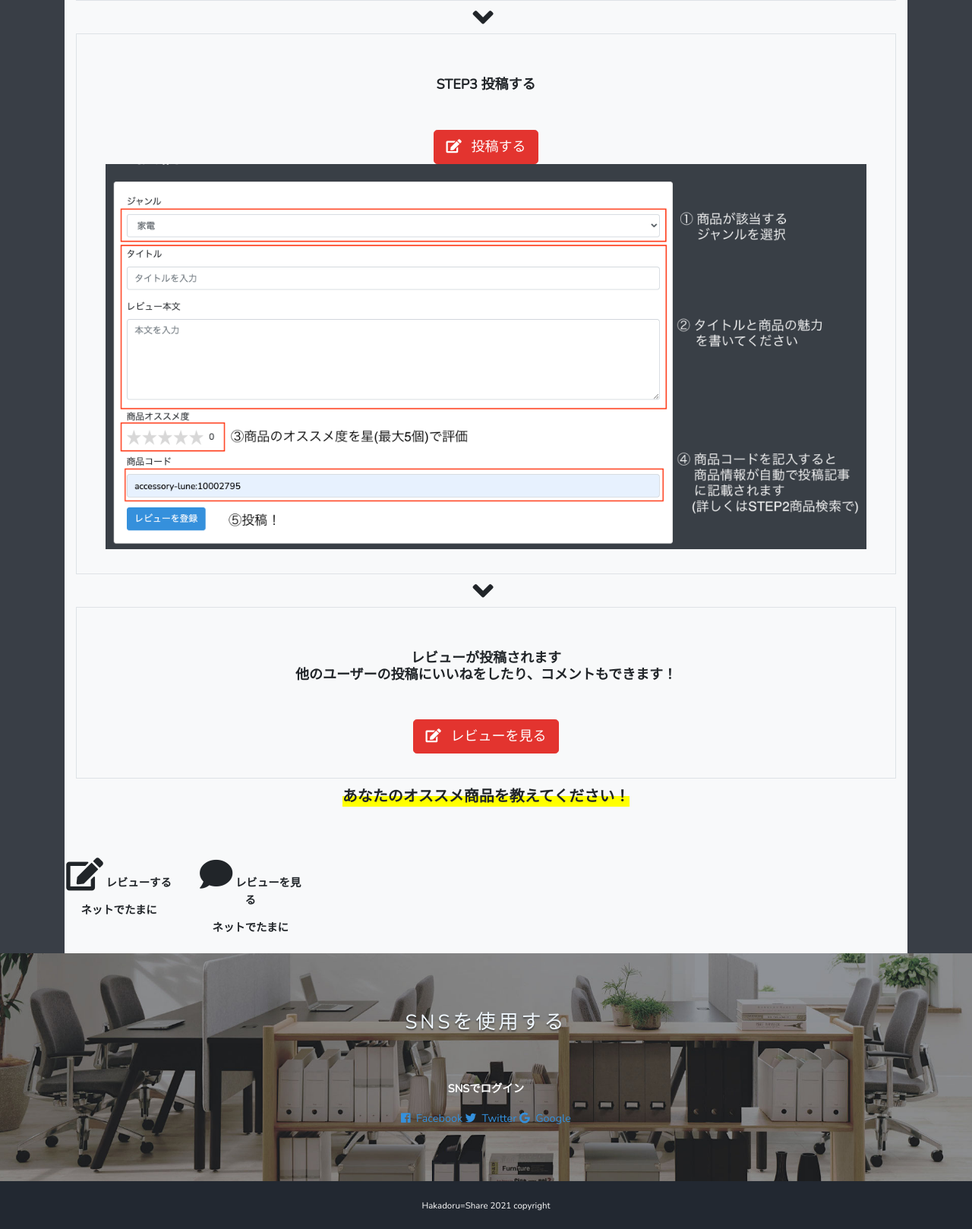
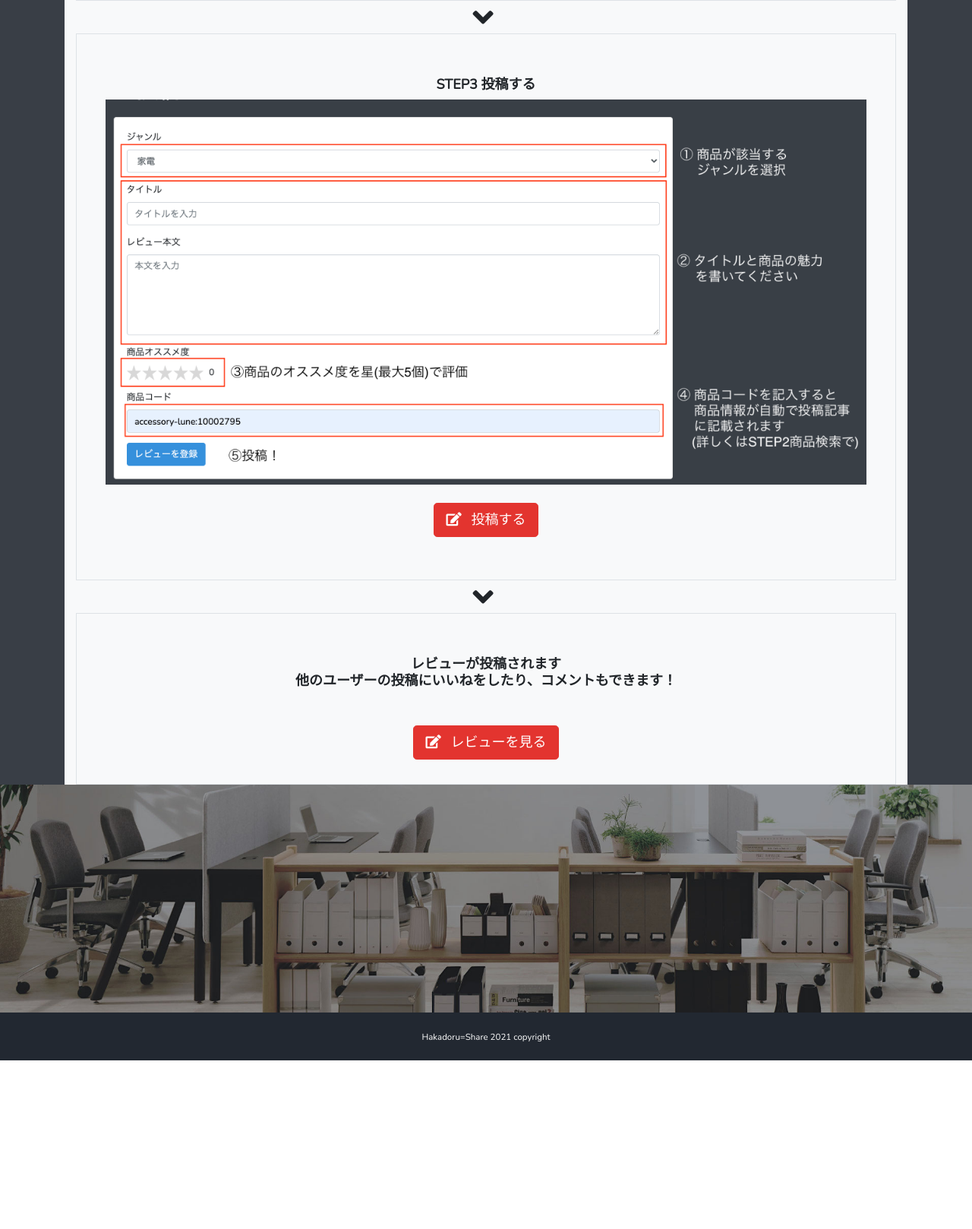
Before and after one commit to takamo111/hakadoru-share-app, a Laravel app: page / in a window 1280 px wide. Shown: the part 1657-3275 px from the top of the page at 76% size. After the commit the page ends 3053 px from the top, so only its background shows below. Run offline with Laravel 8, Linux system fonts and the light colour scheme; style sheets or scripts are compiled from the project's sources; parts of the project's set-up code (start-up, migrations or seed data) failed here and were passed over; some libraries are stand-ins or nearby versions.

Commit message:
ビュー修正

```diff
--- a/resources/views/articles/dropdown.blade.php
+++ b/resources/views/articles/dropdown.blade.php
@@ -15,8 +15,6 @@
       </a>
     </div>
   </div>
-
-
 <!-- modal -->
     <div id="modal-delete-{{ $article->id }}" class="modal fade" tabindex="-1" role="dialog">
       <div class="modal-dialog" role="document">
--- a/resources/views/auth/login.blade.php
+++ b/resources/views/auth/login.blade.php
@@ -70,7 +70,6 @@
                         <i class="fab fa-google mr-1"></i>Google でログイン
                      </a>
                   </div>
-                  <a href="{{ route("twitter.login") }}" class="btn btn-primary">Twitterでログイン</a>//追加
                 </div>
               </div>
             </div>
--- a/resources/views/auth/passwords/email.blade.php
+++ b/resources/views/auth/passwords/email.blade.php
@@ -5,7 +5,7 @@
     <div class="row justify-content-center">
         <div class="col-md-8">
             <div class="card">
-                <div class="card-header">{{ __('Reset Password') }}</div>
+                <div class="card-header">{{ __('パスワードをリセット') }}</div>
 
                 <div class="card-body">
                     @if (session('status'))
@@ -18,7 +18,7 @@
                         @csrf
 
                         <div class="form-group row">
-                            <label for="email" class="col-md-4 col-form-label text-md-right">{{ __('E-Mail Address') }}</label>
+                            <label for="email" class="col-md-4 col-form-label text-md-right">{{ __('メールアドレス') }}</label>
 
                             <div class="col-md-6">
                                 <input id="email" type="email" class="form-control @error('email') is-invalid @enderror" name="email" value="{{ old('email') }}" required autocomplete="email" autofocus>
@@ -34,7 +34,7 @@
                         <div class="form-group row mb-0">
                             <div class="col-md-6 offset-md-4">
                                 <button type="submit" class="btn btn-primary">
-                                    {{ __('Send Password Reset Link') }}
+                                    {{ __('パスワードをリセットする') }}
                                 </button>
                             </div>
                         </div>
--- a/resources/views/index.blade.php
+++ b/resources/views/index.blade.php
@@ -79,13 +79,15 @@
             <div class="container py-4 border">
               <div class="card-body card-body-top p-2">
                 <h5 class="text-center font-weight-bold mt-4">STEP3 投稿する </h5>
-                <div class="text-center mt-5">
+                <div class="text-center mt-2">
+                  <div class="container">
+                    <img src="{{ asset('images/article.png') }}" class="img-fluid" alt="Responsive image" width="100%" height="100%"></img>
+                  </div>
+                  <div class="card-body card-body-top p-4">
                   <a href="{{route('articles.create')}}" class="btn btn-danger btn-lg">
                   <i class="fa fa-edit mr-2"></i>
                     投稿する
                   </a>
-                  <div class="container">
-                    <img src="{{ asset('images/article.png') }}" class="img-fluid" alt="Responsive image" width="100%" height="100%"></img>
                   </div>
                 </div>
               </div>
@@ -104,45 +106,11 @@
                 </div>
               </div>
             </div>
-
-              <p class="text-center font-weight-bold mt-2"> <span style="background: linear-gradient(transparent 50%, yellow 50%); font-size: 20px;">あなたのオススメ商品を教えてください！</span> </p>
-            </div>
-            <div class="row mb-3 mt-5">
-              <div class="col-md-6 text-center">
-                <div>
-                  <div class="card-ttl"> <i class="fa fa-edit fa-3x"></i> <span class="font-weight-bold">レビューする</span> </div>
-                  <h6 class="text-center font-weight-bold mt-3">ネットでたまに</h6>
-                </div>
-              </div>
-              <div class="col-md-6 text-center ">
-                <div>
-                  <div class="card-ttl"> <i class="fas fa-comment fa-3x"></i> <span class="font-weight-bold">レビューを見る</span> </div>
-                  <h6 class="text-center font-weight-bold mt-3">ネットでたまに</h6>
-                </div>
-              </div>
-            </div>
           </div>
         </div>
       </div>
     </section>
     <div class="top-foot">
-      <p class="top-foot-text">SNSを使用する</p>
-      <div class="text-center">
-        <div class="container">
-          <div class="row justify-content-center">
-          <div class="card-body card-body-top p-2">
-                  <div class="center-block">
-                    <p class="text-center text-white font-weight-bold">SNSでログイン</p>
-                    <div class="text-center social-btn"> <a href="login/facebook" class="btn-flat-border-facebook my-1">
-                        <i class="fab fa-facebook"></i>&nbsp; Facebook</a> <a href="login/twitter" class="btn-flat-border-twitter my-1">
-                        <i class="fab fa-twitter"></i>&nbsp; Twitter</a> <a href="login/google" class="btn-flat-border-google my-1">
-                        <i class="fab fa-google"></i>&nbsp; Google</a> </div>
-                  </div>
-                </div>
-            </div>
-          </div>
-        </div>
-      </div>
     </div>
   </div>
 </div>
--- a/resources/views/layouts/app.blade.php
+++ b/resources/views/layouts/app.blade.php
@@ -43,7 +43,7 @@
             <ul class="navbar-nav ml-auto">
               @guest
                 <li class="nav-item mx-1 underline_effect">
-                  <a href="" class="nav-link text-center p-0 text-white">
+                  <a href="/" class="nav-link text-center p-0 text-white">
                   <i class="fa fa-question-circle fa-lg"></i>
                     <span class="text-center d-block" style="font-size: 10px;">このサイトについて</span>
                   </a>
@@ -131,15 +131,11 @@
           <small class='copyright'>Hakadoru=Share 2021 copyright</small>
         </footer>
       </div>
-
-
       <!-- JQuery -->
-
       <script type="text/javascript" src="https://cdnjs.cloudflare.com/ajax/libs/jquery/3.4.1/jquery.min.js"></script>
       <!-- Bootstrap tooltips -->
       <script type="text/javascript" src="https://cdnjs.cloudflare.com/ajax/libs/popper.js/1.14.4/umd/popper.min.js"></script>
       <!-- MDB core JavaScript -->
       <script type="text/javascript" src="https://cdnjs.cloudflare.com/ajax/libs/mdbootstrap/4.8.11/js/mdb.min.js"></script>
-
     </body>
   </html>
--- a/resources/views/searchs/detail.blade.php
+++ b/resources/views/searchs/detail.blade.php
@@ -65,11 +65,9 @@
               </tbody>
             </table>
             @endforeach
-
             <a href="" class="btn-flat-border my-2">戻る</a>
           </div>
         </div>
       </div>
     </div>
-
     @endsection
--- a/resources/views/users/show.blade.php
+++ b/resources/views/users/show.blade.php
@@ -18,21 +18,19 @@
               @foreach($articles as $article)
 
               <!-- 商品カード -->
-                <div class="card m-4 " style="width: 15rem;" >
+                <div class="card m-2 mx-auto " style="width: 15rem;" >
 
                   <div class='card-image-main border' >
                   <img class='card-image' src="{{ $article->r_image_url_a }}" width="100%" height="180"></img>
-
                   </div>
                   <div class="card-body" style="height: 6rem;">
                     <h5 class="card-text text-truncate">{{ $article->title }}</h5>
                     <p class="card-text text-truncate">{{ $article->body }}</p>
-
                   </div>
                   <a class=" border border-primary text-center animated swing infinite  " href="{{ route('articles.show', ['article' => $article]) }}"  style="height: 3rem;">
                     <h5 class="text-primary" >
                     <i class="fas fa-newspaper mr-1"></i>
-                      レビュー詳細</p>
+                      <p>レビュー詳細</p>
                     </h5>
                   </a>
                 </div>
```
Also changed, not shown: resources/views/articles/genre.blade.php (+0 -10 lines), resources/views/articles/index.blade.php (+2 -46 lines), resources/views/articles/show.blade.php (+0 -8 lines), resources/views/auth/passwords/reset.blade.php (+5 -5 lines), 4 other files.
